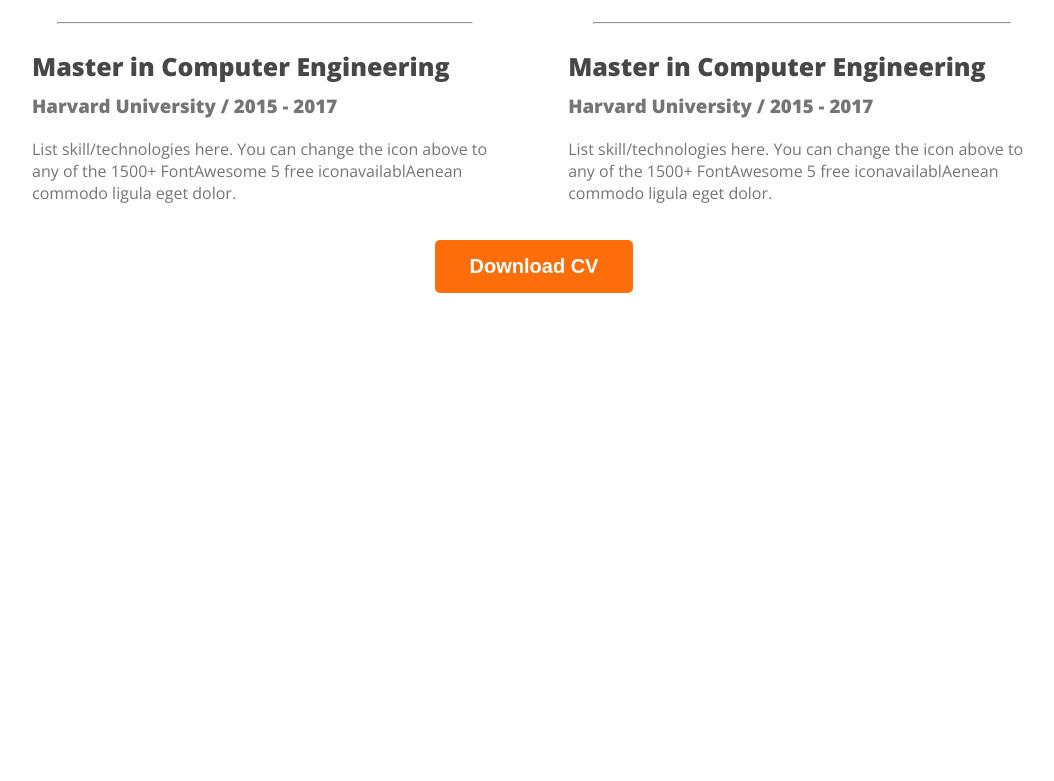
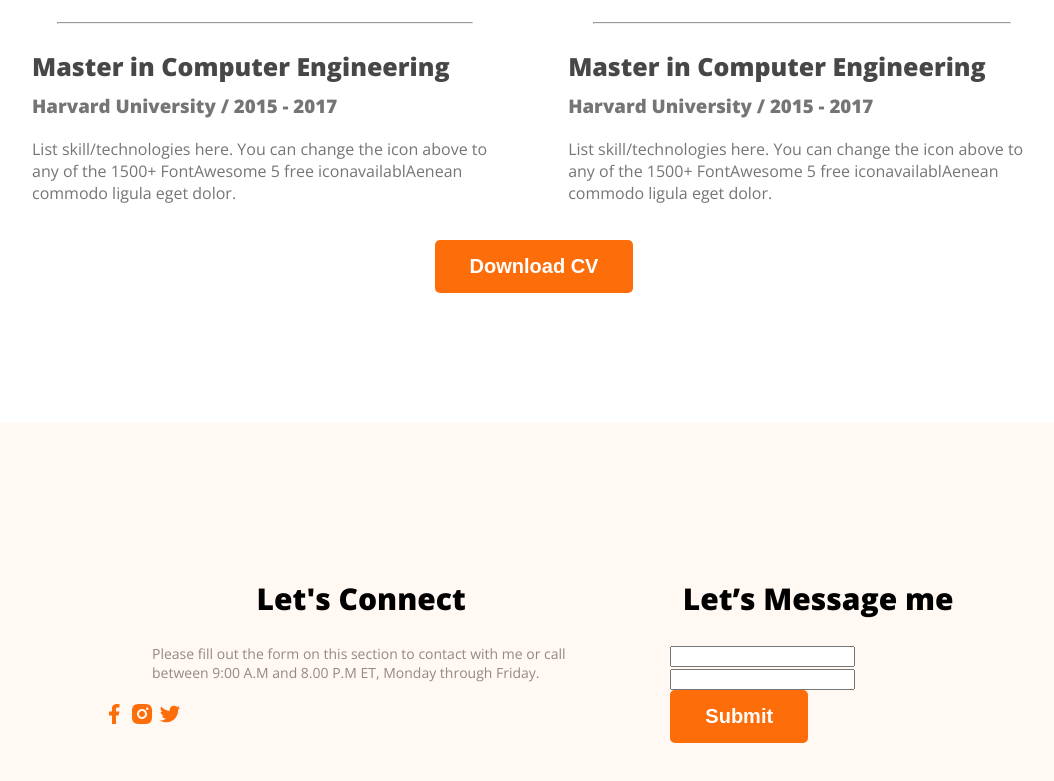
Before and after one commit to lorin9/first-practice-project, a plain HTML site: page index.html in a window 1280 px wide. Shown: the part 2891-3672 px from the top of the page, without its empty margins (106-1160 px from the left). Before the commit the page ends 3314 px from the top, so only its background shows below. Drawn offline with nearby package versions, Linux system fonts and the light colour scheme.

Commit message:
footer commit

```diff
--- a/index.html
+++ b/index.html
@@ -139,8 +139,26 @@
         </div>
  </section>
     </main>
+    <!-- footer section -->
     <footer>
+  <div class="footer-column">
+  <h2 class="section-title">Let's Connect</h2>
+  <p class="section-description">Please fill out the form on this section to contact with me or call between 9:00 A.M and 8.00 P.M ET, Monday through Friday.</p>
+  <div class="social-link">
+    <a href=""><img src="images/icons/facebook.png" alt=""></a>
+    <a href=""><img src="images/icons/insta.png" alt=""></a>
+    <a href=""><img src="images/icons/twitter.png" alt=""></a>
+  </div>
+  </div>
+  <div class="footer-column">
+ <h2 class="section-title">Let’s Message me</h2>
+ <input type="text">
+ <input type="email">
 
+
+ <button class="btn-primary">Submit</button>
+
+  </div>
     </footer>
 
 </body>
--- a/styles/index.css
+++ b/styles/index.css
@@ -196,3 +196,13 @@ text-align: center;
     text-align: center;
     margin: 20px;
 }
+
+/* footer section */
+
+footer{
+    display: flex;
+    background-color: #FFF8F3;
+    margin-top: 100px;
+    padding: 130px 200px;
+    gap: 50px;
+}
```
